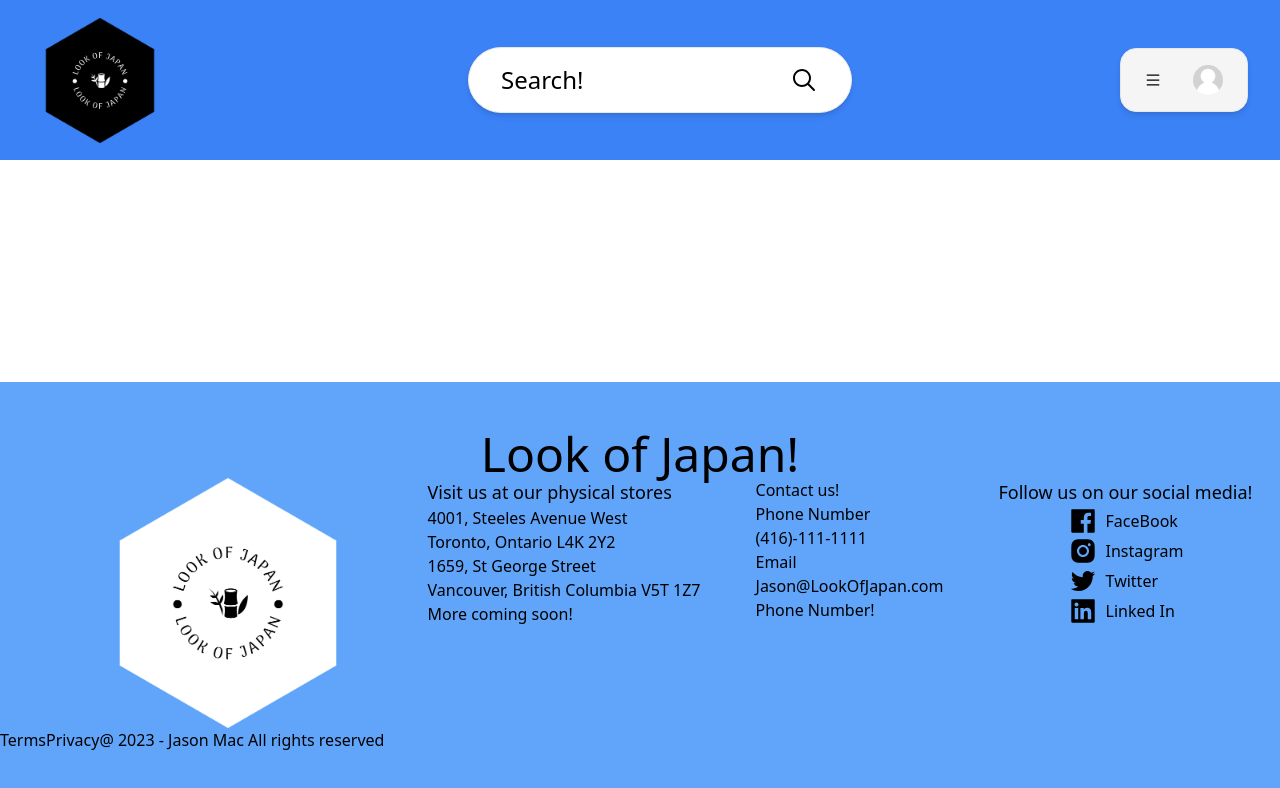
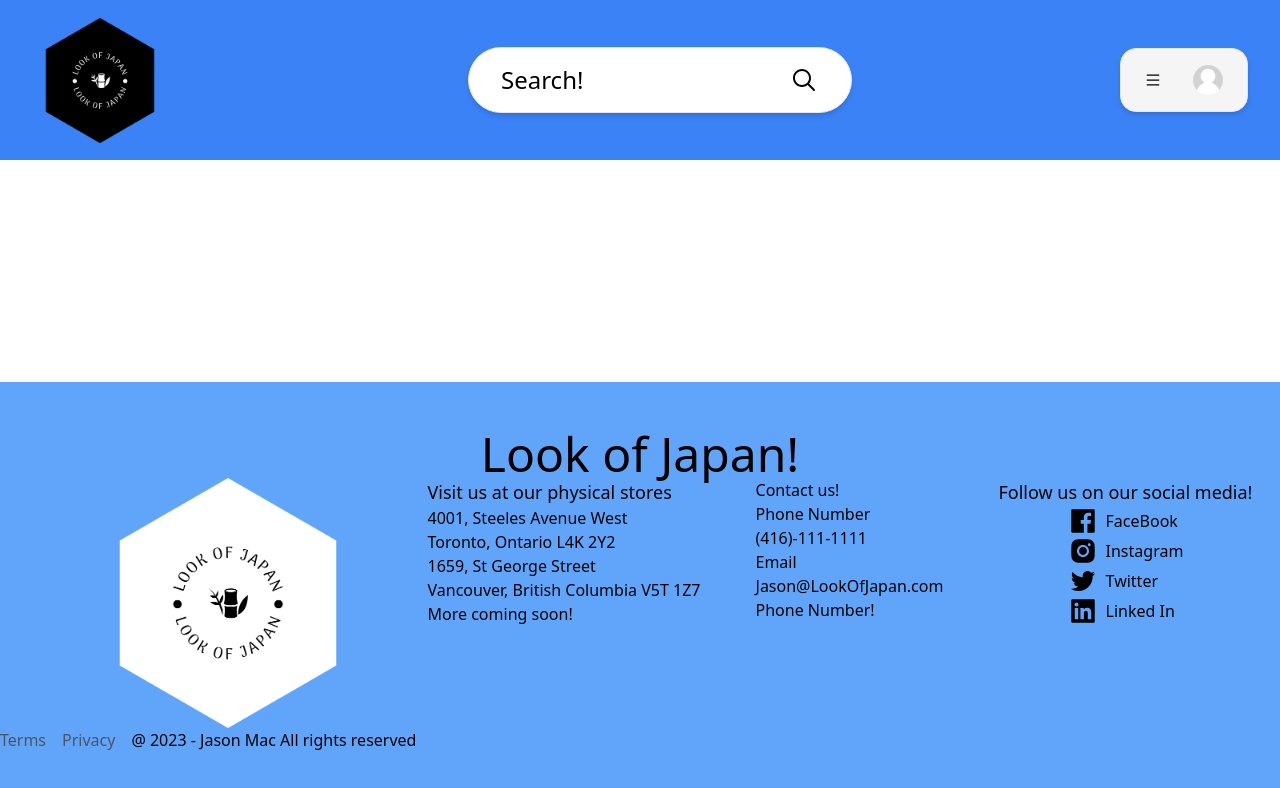
Before and after one commit to JasonMac123/market-place, a Next.js app: page / in a window 1280 px wide. Shown: the top 788 px of the page. Built offline with nearby package versions, Linux system fonts and the light colour scheme.

Commit message:
Changes styling of footer notes

```diff
--- a/app/components/footer/Footer.tsx
+++ b/app/components/footer/Footer.tsx
@@ -59,8 +59,9 @@ const Footer = () => {
         </div>
       </div>
       <div className="flex">
-        <div>Terms</div>
-        <div>Privacy</div>@ 2023 - Jason Mac All rights reserved
+        <div className="mr-4 text-gray-600">Terms</div>
+        <div className="mr-4 text-gray-600">Privacy</div>@ 2023 - Jason Mac All
+        rights reserved
       </div>
     </div>
   );
```
